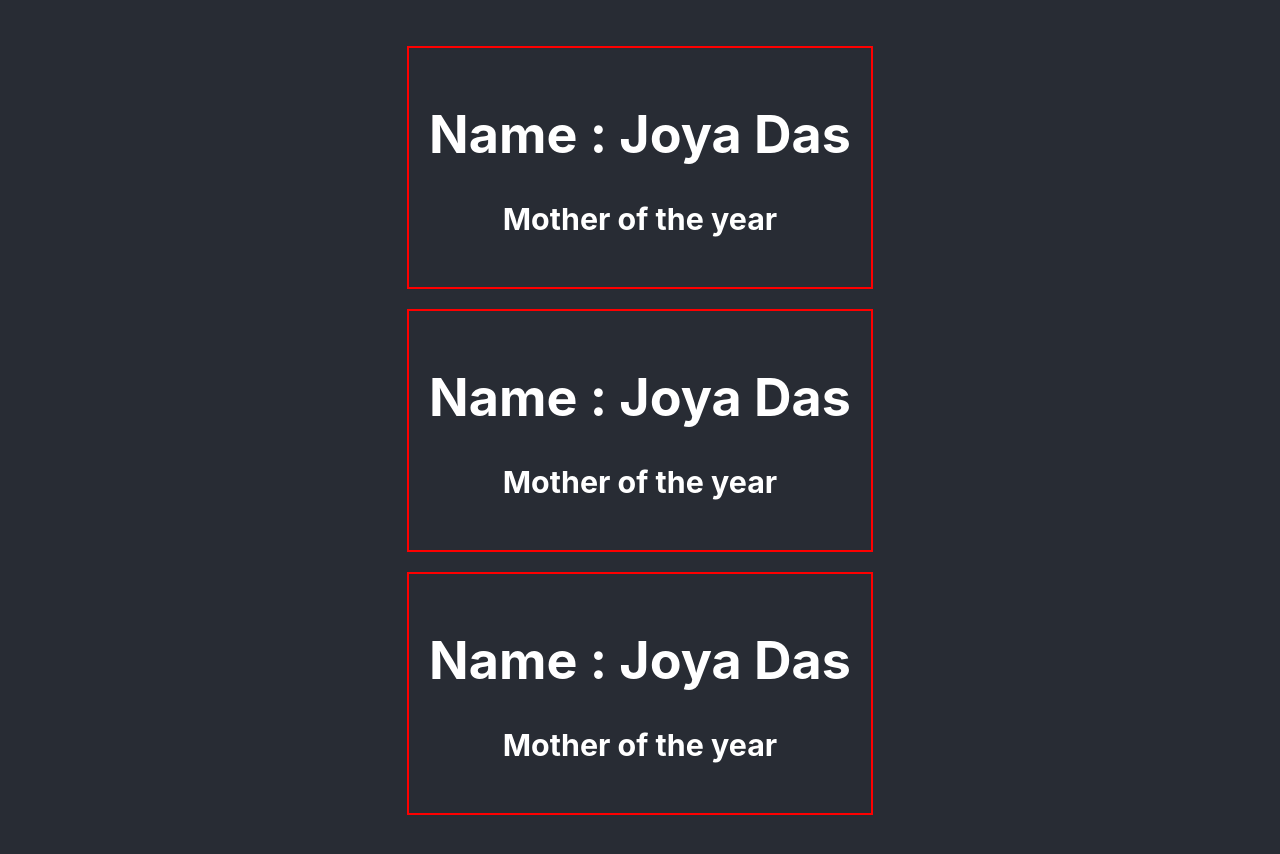
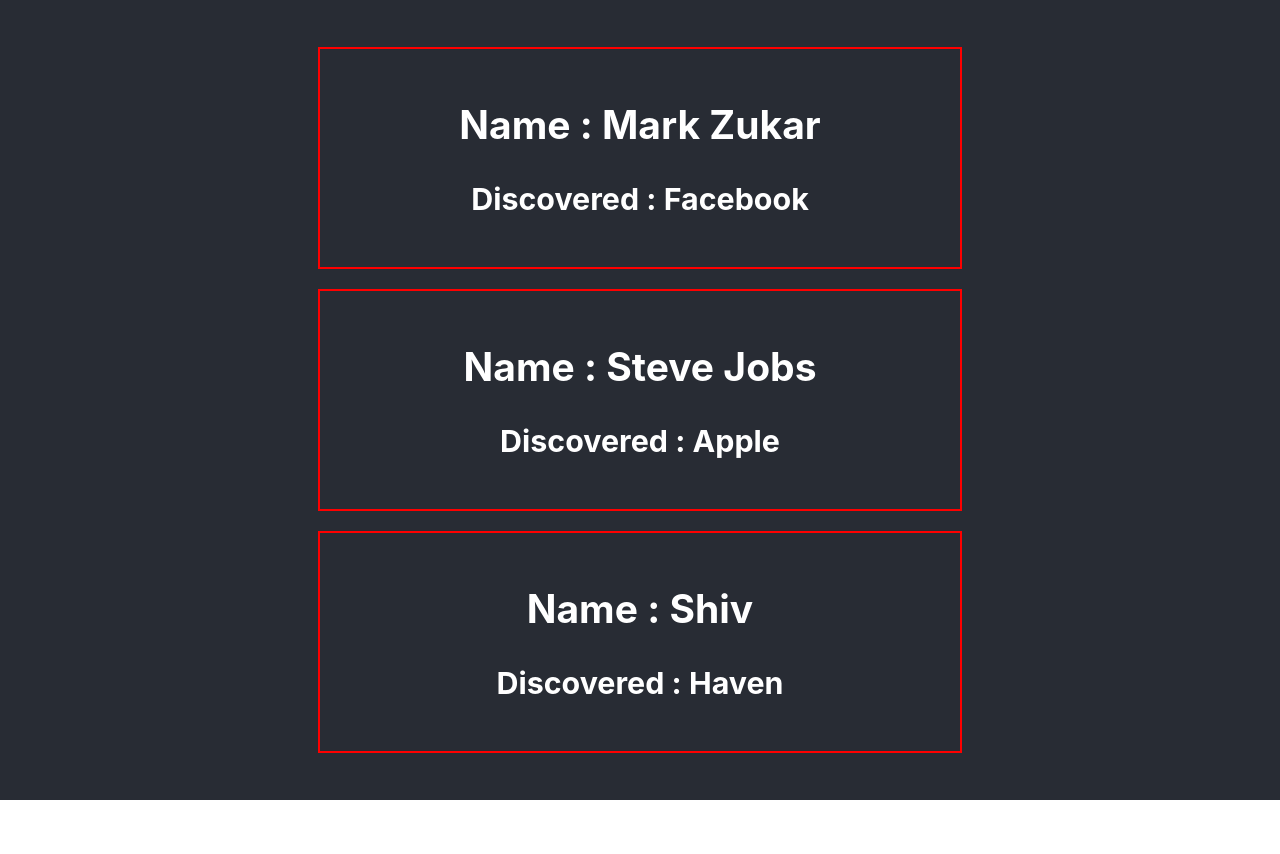
Before and after one commit to VASHKOR-DAS/react-core-concepts, a React (Create React App) app: page / in a window 1280 px wide. Shown: the top 854 px of the page. After the commit the page ends 800 px from the top, so only its background shows below. Built offline with nearby package versions, Linux system fonts and the light colour scheme.

Commit message:
dynamically data pass from (props), "kono akta object theke kono akta attribute access"

```diff
--- a/src/App.js
+++ b/src/App.js
@@ -7,17 +7,18 @@
     <div className="App">
       <header className="App-header">
         <p>
-          <Person></Person>
-          <Person></Person>
-          <Person></Person>
+          <Person name="Mark Zukar" discovered="Facebook"></Person>
+          <Person name="Steve Jobs" discovered="Apple"></Person>
+          <Person name="Shiv" discovered="Haven"></Person>
         </p>
       </header>
     </div>
   );
 }
 
-function Person () {
+function Person (props) {
   const personStyle={
+    width : "600px",
     border: '2px solid red',
     margin : '20px',
     padding : '20px',
@@ -30,8 +31,8 @@
     margin : '10px'}}>
     */}
 
-      <h1>Name : Joya Das</h1>
-      <h3>Mother of the year</h3>
+      <h2>Name : {props.name}</h2>
+      <h3>Discovered : {props.discovered}</h3>
     </div>
   )
 }
```
